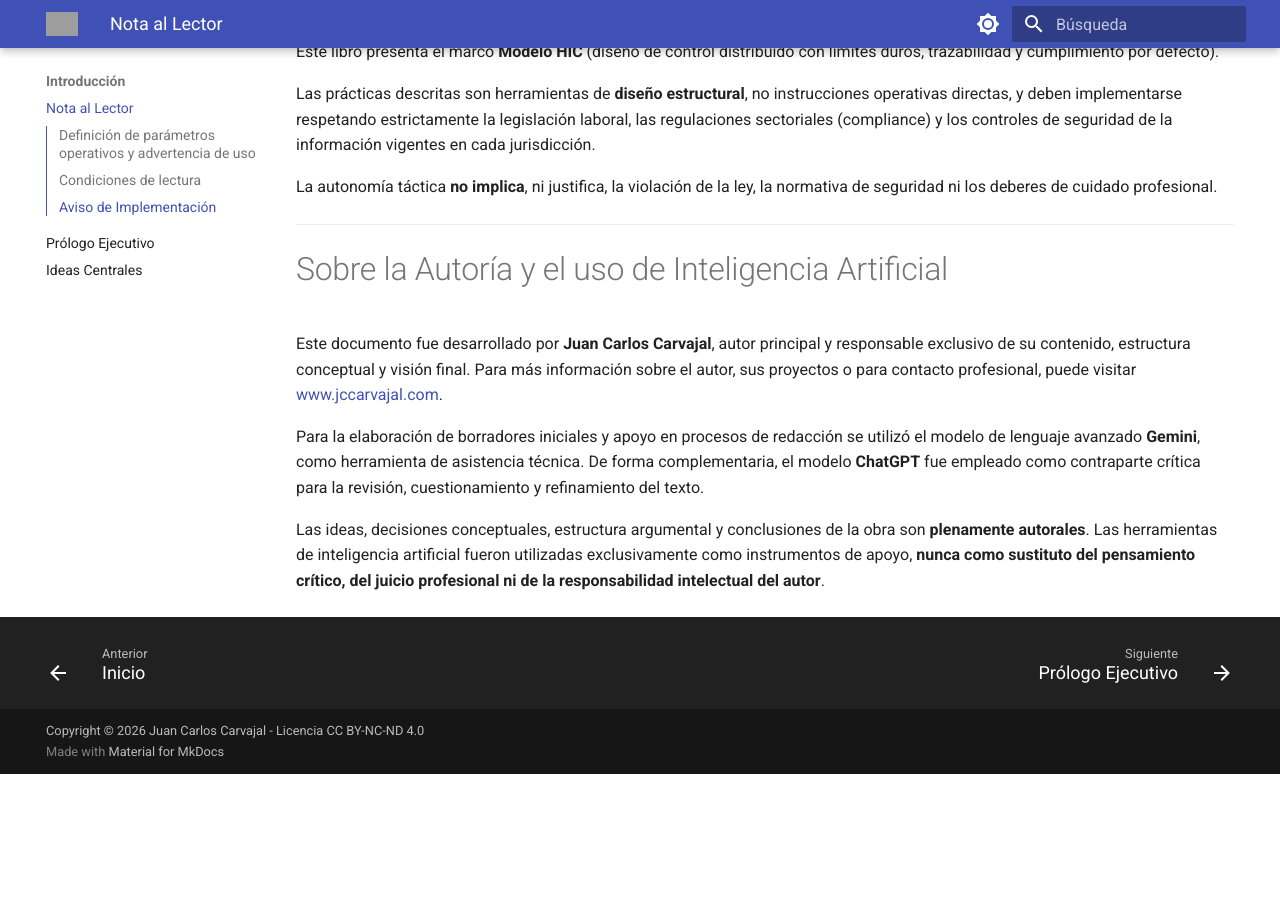
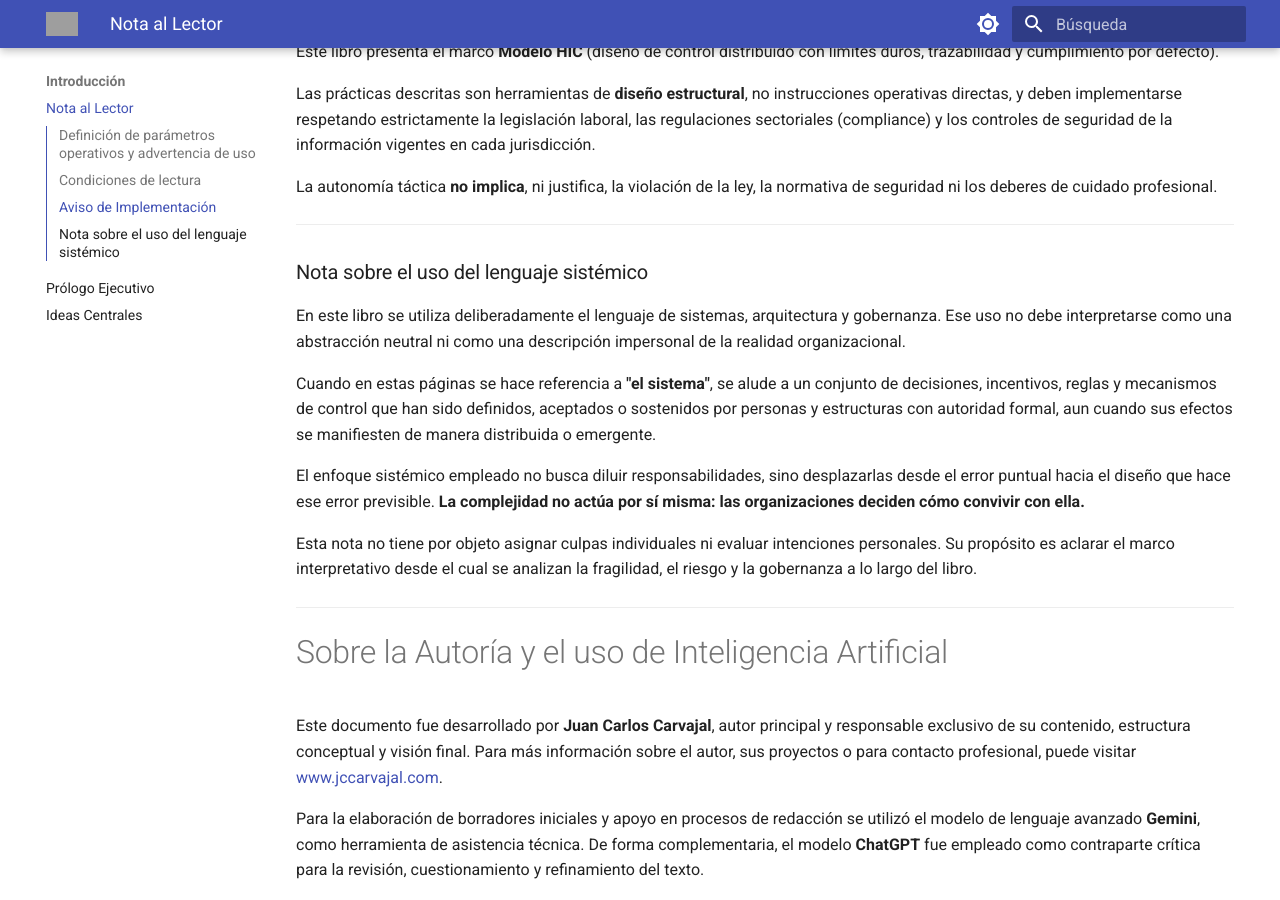
Before and after one commit to jccarvajal/liderazgo-antifragil, an MkDocs documentation site: the page built from docs/nota-al-lector.md, in a window 1280 px wide and 900 px high, scrolled down 1274 px. Built offline with MkDocs 1.6.1 and Material for MkDocs 9.7.7, drawn with Linux system fonts in a browser that asks for light colours; before the commit the page ends 2048 px from its top, so only the background shows below that; grey boxes are pictures that could not be loaded.

Commit message:
Update nota-al-lector.md

```diff
--- a/docs/nota-al-lector.md
+++ b/docs/nota-al-lector.md
@@ -53,6 +53,18 @@ La autonomía táctica **no implica**, ni justifica, la violación de la ley, la
 
 ---
 
+### Nota sobre el uso del lenguaje sistémico
+
+En este libro se utiliza deliberadamente el lenguaje de sistemas, arquitectura y gobernanza. Ese uso no debe interpretarse como una abstracción neutral ni como una descripción impersonal de la realidad organizacional.
+
+Cuando en estas páginas se hace referencia a **"el sistema"**, se alude a un conjunto de decisiones, incentivos, reglas y mecanismos de control que han sido definidos, aceptados o sostenidos por personas y estructuras con autoridad formal, aun cuando sus efectos se manifiesten de manera distribuida o emergente.
+
+El enfoque sistémico empleado no busca diluir responsabilidades, sino desplazarlas desde el error puntual hacia el diseño que hace ese error previsible. **La complejidad no actúa por sí misma: las organizaciones deciden cómo convivir con ella.**
+
+Esta nota no tiene por objeto asignar culpas individuales ni evaluar intenciones personales. Su propósito es aclarar el marco interpretativo desde el cual se analizan la fragilidad, el riesgo y la gobernanza a lo largo del libro.
+
+---
+
 # Sobre la Autoría y el uso de Inteligencia Artificial
 
 Este documento fue desarrollado por **Juan Carlos Carvajal**, autor principal y responsable exclusivo de su contenido, estructura conceptual y visión final. Para más información sobre el autor, sus proyectos o para contacto profesional, puede visitar [www.jccarvajal.com](https://www.jccarvajal.com/).
```
